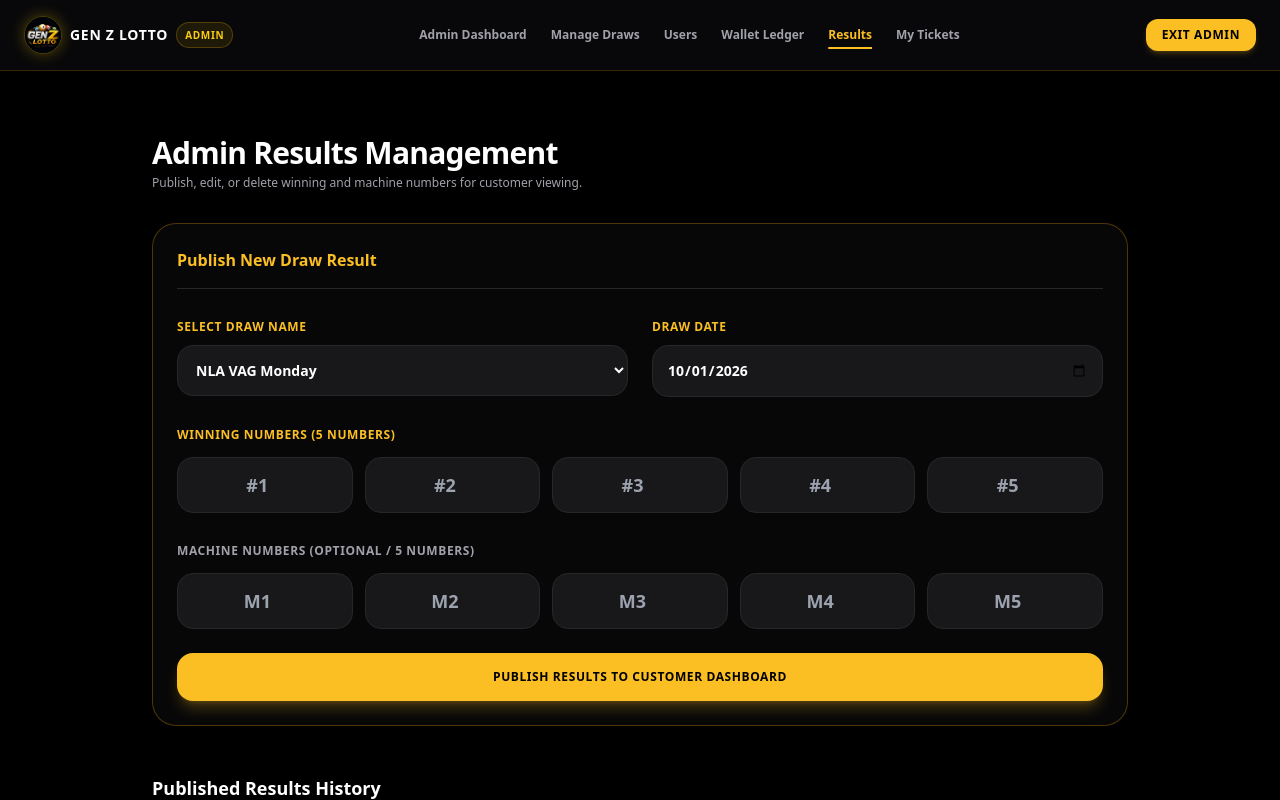
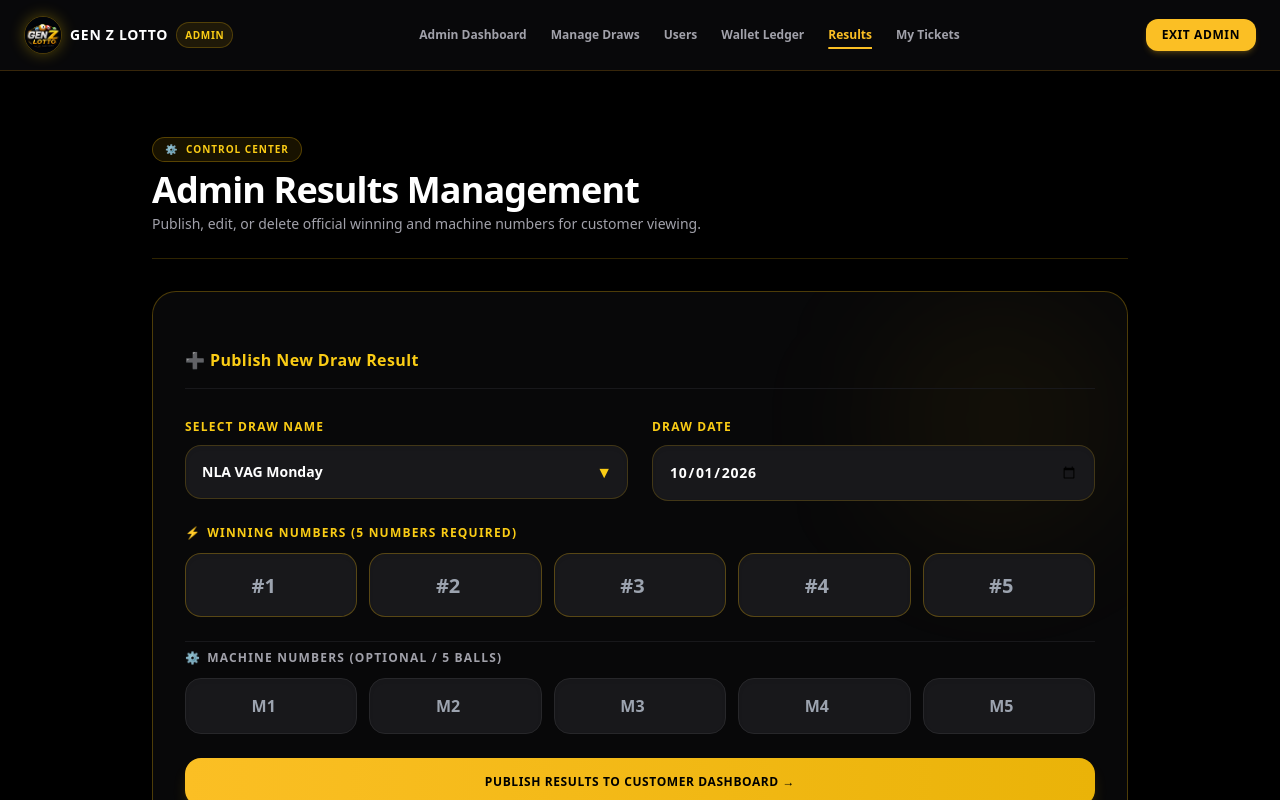
Before and after one commit to Kelvin548/gen-z-lotto, a Next.js app: page /admin/results in a window 1280 px wide. Shown: the top 800 px of the page. Built offline with nearby package versions, Linux system fonts and the light colour scheme.

Commit message:
fix: restore admin results management panel with date picker and edit/delete sync

```diff
--- a/src/app/admin/results/page.tsx
+++ b/src/app/admin/results/page.tsx
@@ -23,7 +23,12 @@ export default function AdminResultsPage() {
   useEffect(() => {
     const saved = localStorage.getItem('admin_published_results');
     if (saved) {
-      setPublishedResults(JSON.parse(saved));
+      try {
+        const parsed = JSON.parse(saved);
+        setPublishedResults(Array.isArray(parsed) ? parsed : []);
+      } catch (e) {
+        console.error(e);
+      }
     }
   }, []);
 
@@ -56,7 +61,6 @@ export default function AdminResultsPage() {
 
     let updatedList;
     if (editingId) {
-      // Edit existing result
       updatedList = publishedResults.map(res =>
         res.id === editingId
           ? { ...res, drawName: selectedDraw, date: drawDate, winningNumbers: formattedWinning, machineNumbers: formattedMachine }
@@ -65,7 +69,6 @@ export default function AdminResultsPage() {
       alert(`Winning numbers successfully updated for ${selectedDraw}!`);
       setEditingId(null);
     } else {
-      // Create new result
       const newResult = {
         id: `RES-${Date.now()}`,
         drawName: selectedDraw,
@@ -100,15 +103,23 @@ export default function AdminResultsPage() {
 
   return (
     <div className="space-y-8 relative z-10 p-6 max-w-5xl mx-auto text-white">
-      <div>
-        <h2 className="text-3xl font-black tracking-tight mb-1">Admin Results Management</h2>
-        <p className="text-xs text-zinc-400">Publish, edit, or delete winning and machine numbers for customer viewing.</p>
+
+      {/* Header */}
+      <div className="border-b border-yellow-500/20 pb-6">
+        <div className="inline-flex items-center gap-2 px-3 py-1 rounded-full bg-yellow-500/10 border border-yellow-500/30 text-yellow-400 text-[10px] font-extrabold tracking-widest uppercase mb-2">
+          <span>⚙️</span> Control Center
+        </div>
+        <h2 className="text-3xl md:text-4xl font-black tracking-tight text-white">Admin Results Management</h2>
+        <p className="text-xs md:text-sm text-zinc-400 mt-1">Publish, edit, or delete official winning and machine numbers for customer viewing.</p>
       </div>
 
-      <form onSubmit={handlePublish} className="bg-zinc-950/80 backdrop-blur-xl border border-amber-500/30 rounded-3xl p-6 shadow-2xl space-y-6">
-        <div className="flex items-center justify-between border-b border-zinc-800 pb-4">
-          <h3 className="text-base font-bold text-amber-400">
-            {editingId ? 'Edit Published Result' : 'Publish New Draw Result'}
+      {/* Input / Publish Form */}
+      <form onSubmit={handlePublish} className="bg-zinc-950/90 backdrop-blur-xl border border-yellow-500/30 rounded-3xl p-6 md:p-8 shadow-2xl space-y-6 relative overflow-hidden">
+        <div className="absolute top-0 right-0 w-64 h-64 bg-yellow-500/5 rounded-full blur-3xl pointer-events-none" />
+
+        <div className="flex items-center justify-between border-b border-zinc-900 pb-4 relative z-10">
+          <h3 className="text-base font-black text-yellow-400 tracking-wide">
+            {editingId ? '✏️ Edit Published Result' : '➕ Publish New Draw Result'}
           </h3>
           {editingId && (
             <button
@@ -118,40 +129,51 @@ export default function AdminResultsPage() {
                 setWinningNumbers(['', '', '', '', '']);
                 setMachineNumbers(['', '', '', '', '']);
               }}
-              className="text-xs text-zinc-400 hover:text-white cursor-pointer"
+              className="text-xs text-zinc-400 hover:text-white cursor-pointer font-bold underline"
             >
               Cancel Edit
             </button>
           )}
         </div>
 
-        <div className="grid grid-cols-1 md:grid-cols-2 gap-6">
+        {/* Dropdown selectors for Draw Name & Date Picker */}
+        <div className="grid grid-cols-1 md:grid-cols-2 gap-6 relative z-10">
           <div className="space-y-2">
-            <label className="text-xs font-bold uppercase tracking-wider text-amber-400">Select Draw Name</label>
+            <label className="text-xs font-extrabold uppercase tracking-widest text-yellow-400">Select Draw Name</label>
+            <div className="relative">
               <select
                 value={selectedDraw}
                 onChange={(e) => setSelectedDraw(e.target.value)}
-              className="w-full rounded-2xl bg-zinc-900 border border-zinc-800 p-3.5 text-sm font-semibold text-white focus:outline-none focus:border-amber-400 cursor-pointer"
+                className="w-full rounded-2xl bg-zinc-900 border border-yellow-500/20 p-4 text-sm font-bold text-white focus:outline-none focus:border-yellow-400 cursor-pointer appearance-none shadow-inner"
               >
                 {drawsList.map((draw) => (
-                <option key={draw} value={draw}>{draw}</option>
+                  <option key={draw} value={draw} className="bg-zinc-900 text-white">{draw}</option>
                 ))}
               </select>
+              <div className="pointer-events-none absolute inset-y-0 right-0 flex items-center px-4 text-yellow-400">
+                ▼
+              </div>
+            </div>
           </div>
 
           <div className="space-y-2">
-            <label className="text-xs font-bold uppercase tracking-wider text-amber-400">Draw Date</label>
+            <label className="text-xs font-extrabold uppercase tracking-widest text-yellow-400">Draw Date</label>
+            <div className="relative">
               <input
                 type="date"
                 value={drawDate}
                 onChange={(e) => setDrawDate(e.target.value)}
-              className="w-full rounded-2xl bg-zinc-900 border border-zinc-800 p-3.5 text-sm font-semibold text-white focus:outline-none focus:border-amber-400"
+                className="w-full rounded-2xl bg-zinc-900 border border-yellow-500/20 p-4 text-sm font-bold text-white focus:outline-none focus:border-yellow-400 cursor-pointer shadow-inner uppercase tracking-wider"
               />
             </div>
           </div>
+        </div>
 
-        <div className="space-y-3">
-          <label className="text-xs font-bold uppercase tracking-wider text-amber-400">Winning Numbers (5 Numbers)</label>
+        {/* Winning Numbers Input Matrix */}
+        <div className="space-y-3 relative z-10">
+          <label className="text-xs font-extrabold uppercase tracking-widest text-yellow-400 flex items-center gap-1.5">
+            <span>⚡</span> Winning Numbers (5 Numbers Required)
+          </label>
           <div className="grid grid-cols-5 gap-3">
             {winningNumbers.map((num, idx) => (
               <input
@@ -162,15 +184,18 @@ export default function AdminResultsPage() {
                 placeholder={`#${idx + 1}`}
                 value={num}
                 onChange={(e) => handleWinNumChange(idx, e.target.value)}
-                className="h-14 rounded-2xl bg-zinc-900 border border-zinc-800 text-center text-lg font-black text-amber-400 focus:outline-none focus:border-amber-400"
+                className="h-16 rounded-2xl bg-zinc-900 border border-yellow-500/30 text-center text-xl font-black text-yellow-400 focus:outline-none focus:border-yellow-400 shadow-inner"
                 required
               />
             ))}
           </div>
         </div>
 
-        <div className="space-y-3">
-          <label className="text-xs font-bold uppercase tracking-wider text-zinc-400">Machine Numbers (Optional / 5 Numbers)</label>
+        {/* Machine Numbers Input Matrix */}
+        <div className="space-y-3 relative z-10 pt-2 border-t border-zinc-900">
+          <label className="text-xs font-bold uppercase tracking-widest text-zinc-400 flex items-center gap-1.5">
+            <span>⚙️</span> Machine Numbers (Optional / 5 Balls)
+          </label>
           <div className="grid grid-cols-5 gap-3">
             {machineNumbers.map((num, idx) => (
               <input
@@ -181,64 +206,69 @@ export default function AdminResultsPage() {
                 placeholder={`M${idx + 1}`}
                 value={num}
                 onChange={(e) => handleMachNumChange(idx, e.target.value)}
-                className="h-14 rounded-2xl bg-zinc-900 border border-zinc-800 text-center text-lg font-bold text-zinc-300 focus:outline-none focus:border-amber-400"
+                className="h-14 rounded-2xl bg-zinc-900 border border-zinc-800 text-center text-base font-bold text-zinc-300 focus:outline-none focus:border-yellow-400 shadow-inner"
               />
             ))}
           </div>
         </div>
 
         <button
-          type="init"
-          type-submit="true"
           type="submit"
-          className="w-full py-4 rounded-2xl bg-amber-400 text-black font-black text-xs uppercase tracking-wider hover:bg-amber-300 transition shadow-lg shadow-amber-400/25 cursor-pointer"
+          className="w-full py-4 rounded-2xl bg-gradient-to-r from-amber-400 to-yellow-500 text-black font-black text-xs uppercase tracking-wider hover:opacity-90 transition shadow-lg shadow-yellow-500/20 cursor-pointer"
         >
-          {editingId ? 'Update Published Result' : 'Publish Results to Customer Dashboard'}
+          {editingId ? 'Update Published Result' : 'Publish Results to Customer Dashboard →'}
         </button>
       </form>
 
-      {/* Published Results Management History */}
-      <div className="space-y-4 pt-4">
-        <h3 className="text-lg font-black text-white">Published Results History</h3>
+      {/* Published History & Management Grid */}
+      <div className="space-y-6 pt-4">
+        <h3 className="text-xl font-black text-white">Manage Existing Published Results</h3>
         {publishedResults.length === 0 ? (
-          <div className="text-center py-10 bg-zinc-950/60 border border-zinc-800 rounded-3xl text-zinc-500 text-xs">
-            No results published yet.
+          <div className="text-center py-16 bg-zinc-950/50 border border-zinc-800 rounded-3xl text-zinc-500 text-xs">
+            No results published yet. Use the form above to add your first draw result.
           </div>
         ) : (
-          publishedResults.map((res) => (
-            <div key={res.id} className="bg-zinc-950/85 border border-zinc-800 rounded-3xl p-6 shadow-xl flex flex-col md:flex-row md:items-center justify-between gap-4">
-              <div className="space-y-2">
+          <div className="space-y-4">
+            {publishedResults.map((res) => (
+              <div key={res.id} className="bg-zinc-950/85 border border-yellow-500/20 hover:border-yellow-500/40 transition rounded-3xl p-6 shadow-xl flex flex-col md:flex-row md:items-center justify-between gap-6">
+                <div className="space-y-3">
                   <div className="flex items-center gap-3">
-                  <span className="text-base font-black text-amber-400">{res.drawName}</span>
-                  <span className="text-xs text-zinc-400">({res.date})</span>
+                    <span className="text-base font-black text-white">{res.drawName}</span>
+                    <span className="text-xs px-2.5 py-1 rounded-full bg-yellow-500/10 text-yellow-400 border border-yellow-500/30 font-bold">{res.date}</span>
                   </div>
-                <div className="flex flex-wrap gap-2 text-xs">
-                  <span className="text-zinc-500 font-bold">Win:</span>
+                  <div className="flex flex-wrap gap-2 text-xs items-center">
+                    <span className="text-zinc-500 font-extrabold uppercase text-[10px]">Win:</span>
                     {res.winningNumbers.map((n: string, i: number) => (
-                    <span key={i} className="px-2 py-0.5 rounded bg-amber-400/10 text-amber-400 border border-amber-400/20 font-bold">{n}</span>
+                      <span key={i} className="w-8 h-8 rounded-lg bg-gradient-to-br from-amber-200 to-yellow-500 text-black font-black text-xs flex items-center justify-center shadow">
+                        {n}
+                      </span>
                     ))}
-                  <span className="text-zinc-500 font-bold ml-2">Mach:</span>
+                    <span className="text-zinc-500 font-extrabold uppercase text-[10px] ml-3">Mach:</span>
                     {res.machineNumbers.map((m: string, i: number) => (
-                    <span key={i} className="px-2 py-0.5 rounded bg-zinc-900 text-zinc-300 border border-zinc-800">{m}</span>
+                      <span key={i} className="w-7 h-7 rounded-lg bg-zinc-900 border border-zinc-800 text-zinc-300 font-bold text-xs flex items-center justify-center">
+                        {m}
+                      </span>
                     ))}
                   </div>
                 </div>
-              <div className="flex items-center gap-2 shrink-0">
+
+                <div className="flex items-center gap-3 shrink-0">
                   <button
                     onClick={() => handleEdit(res)}
-                  className="px-4 py-2 rounded-xl bg-amber-500/15 border border-amber-500/30 text-amber-400 text-xs font-bold hover:bg-amber-500/25 transition cursor-pointer"
+                    className="px-5 py-2.5 rounded-xl bg-yellow-500/10 border border-yellow-500/30 text-yellow-400 text-xs font-bold hover:bg-yellow-500 hover:text-black transition cursor-pointer shadow"
                   >
                     Edit
                   </button>
                   <button
                     onClick={() => handleDelete(res.id)}
-                  className="px-4 py-2 rounded-xl bg-red-500/15 border border-red-500/30 text-red-400 text-xs font-bold hover:bg-red-500/25 transition cursor-pointer"
+                    className="px-5 py-2.5 rounded-xl bg-red-500/10 border border-red-500/30 text-red-400 text-xs font-bold hover:bg-red-500 hover:text-white transition cursor-pointer shadow"
                   >
                     Delete
                   </button>
                 </div>
               </div>
-          ))
+            ))}
+          </div>
         )}
       </div>
     </div>
```
Lines whose indentation alone changed are shown as unchanged.
